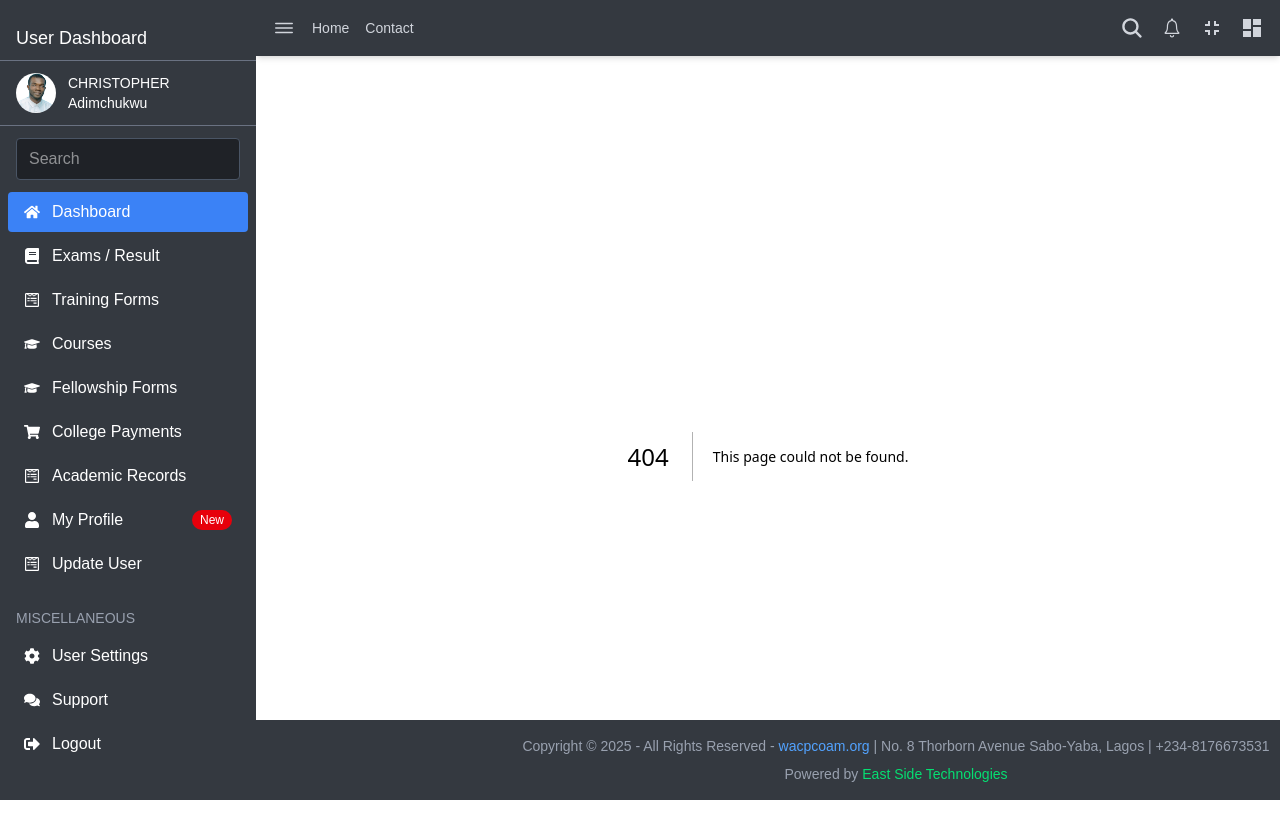
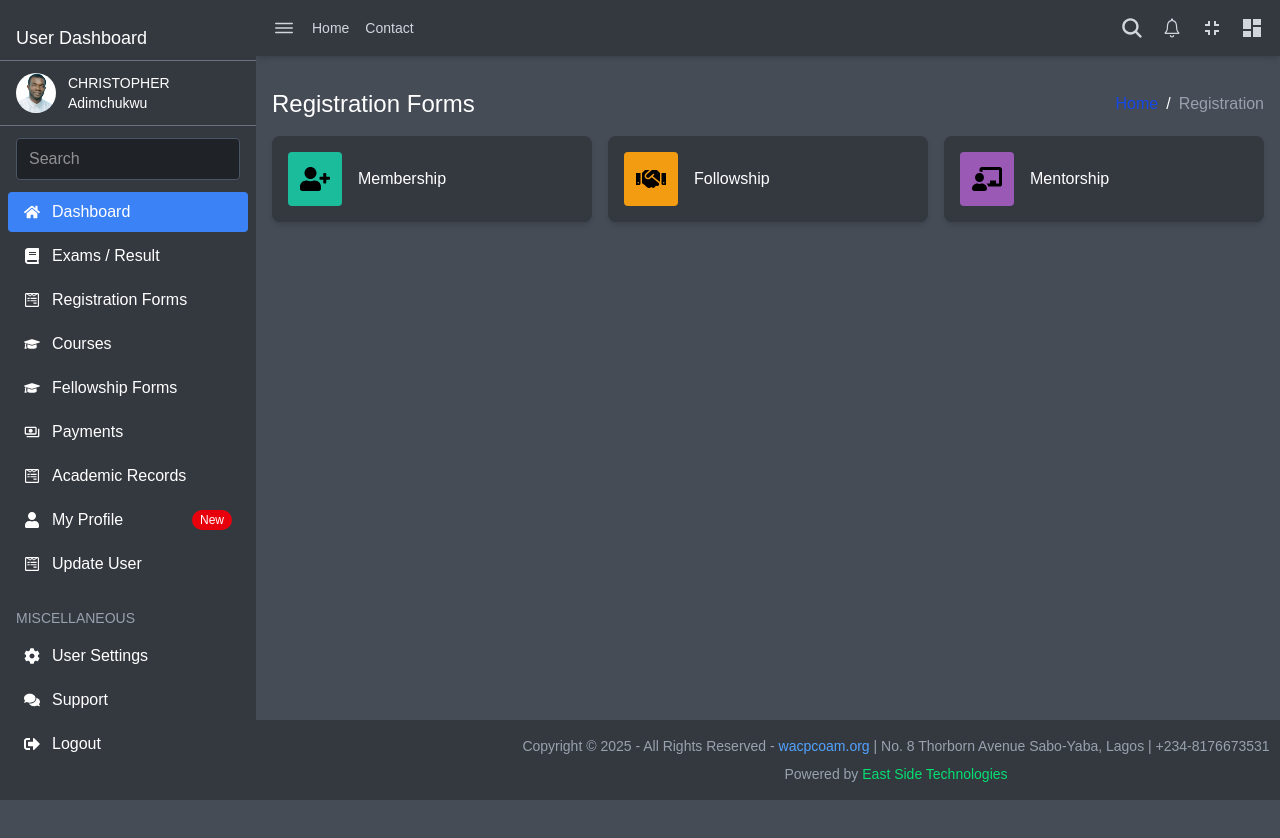
Before and after one commit to Arinze-Obieze/school-dashboard, a Next.js app: page /registration-forms in a window 1280 px wide. Before the commit this address had no page. Shown: the top 838 px of the page. After the commit the page ends 800 px from the top, so only its background shows below. Built offline with nearby package versions, Linux system fonts and the light colour scheme.

Commit message:
made the sidebar closable on md & sm

```diff
--- /dev/null
+++ b/app/registration-forms/page.js
@@ -0,0 +1,58 @@
+'use client'
+import React from 'react'
+import {
+  FaUserPlus,
+  FaHandshake,
+  FaChalkboardTeacher
+} from 'react-icons/fa'
+import Card from '@/components/Card'
+
+const registrationCards = [
+  {
+    title: 'Membership',
+    icon: <FaUserPlus className="text-3xl" />,
+    bg: '#1abc9c',
+    href: '/forms/membership'
+  },
+  {
+    title: 'Followship',
+    icon: <FaHandshake className="text-3xl" />,
+    bg: '#f39c12',
+    href: '/forms/followship'
+  },
+  {
+    title: 'Mentorship',
+    icon: <FaChalkboardTeacher className="text-3xl" />,
+    bg: '#9b59b6',
+    href: '/forms/mentorship'
+  }
+]
+
+function RegistrationForms() {
+  return (
+    <div>
+      <div className='flex justify-between items-center mt-8 px-4'>
+        <h1 className='text-2xl text-white'>Registration Forms</h1>
+        <div className='flex space-x-2'>
+          <h3 className='text-blue-700'>Home</h3>
+          <div className='text-white'> / </div>
+          <nav className='text-gray-400'>Registration</nav>
+        </div>
+      </div>
+
+      <div className="grid grid-cols-1 sm:grid-cols-2 md:grid-cols-3 gap-4 p-4">
+        {registrationCards.map((card, index) => (
+          <Card
+            key={index}
+            title={card.title}
+            icon={card.icon}
+            bg={card.bg}
+            href={card.href}
+          />
+        ))}
+      </div>
+    </div>
+  )
+}
+
+export default RegistrationForms
--- a/components/Sidebar.jsx
+++ b/components/Sidebar.jsx
@@ -2,20 +2,20 @@
 import React from 'react';
 import Link from 'next/link';
 import {
-  FaHome, FaBook, FaWpforms, FaGraduationCap,
-  FaShoppingCart, FaBookMedical, FaUser,
+  FaHome, FaBook, FaWpforms, FaGraduationCap,  FaUser,
   FaCog, FaComments, FaSignOutAlt
 } from 'react-icons/fa';
 
 import { FaTimes } from 'react-icons/fa'; // import close icon
+import { MdOutlinePayments } from 'react-icons/md';
 
 const menuItems = [
     { label: "Dashboard", icon: <FaHome />, href: "/" },
     { label: "Exams / Result", icon: <FaBook />, href: "/exams" },
-    { label: "Training Forms", icon: <FaWpforms />, href: "/training-forms" },
+    { label: "Registration Forms", icon: <FaWpforms />, href: "/registration-forms" },
     { label: "Courses", icon: <FaGraduationCap />, href: "/courses" },
     { label: "Fellowship Forms", icon: <FaGraduationCap />, href: "/fellowship-forms" },
-    { label: "College Payments", icon: <FaShoppingCart />, href: "/college-payments" },
+    { label: "Payments", icon: <MdOutlinePayments />, href: "/payments" },
   //   { label: "Approved Dissertations", icon: <FaBookMedical />, href: "/approved-dissertations" },
     { label: "Academic Records", icon: <FaWpforms />, href: "/academic-records" },
     { label: "My Profile", icon: <FaUser />, href: "/profile", badge: "New" },
```
